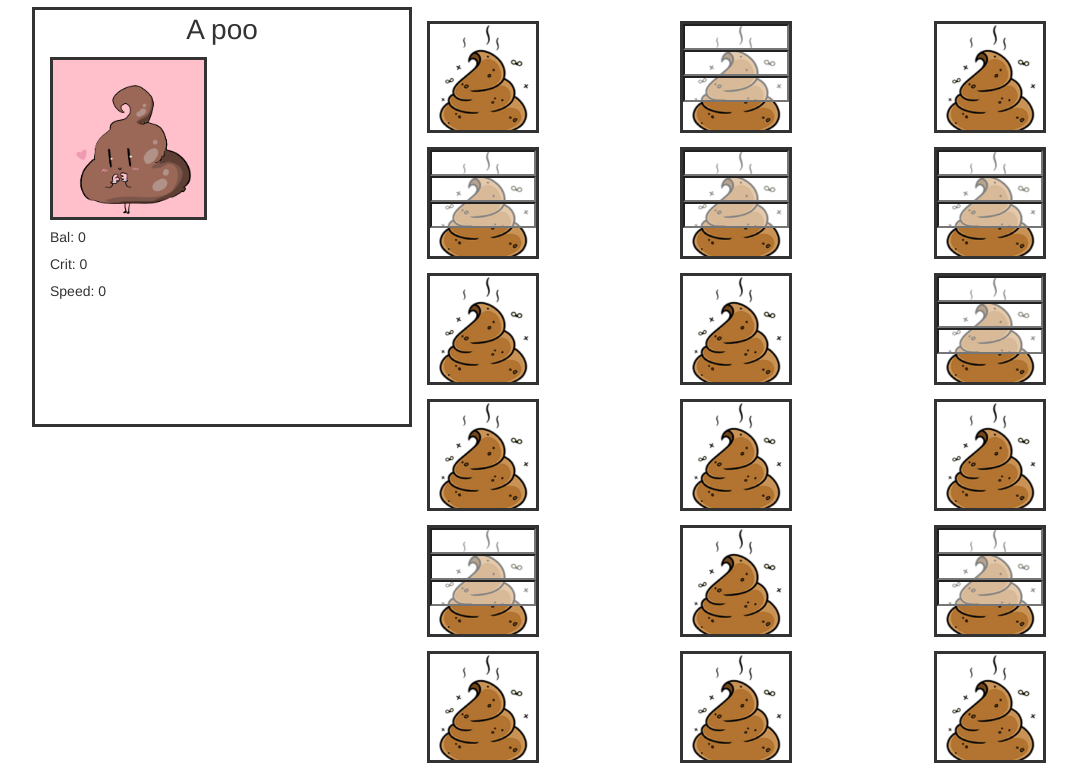
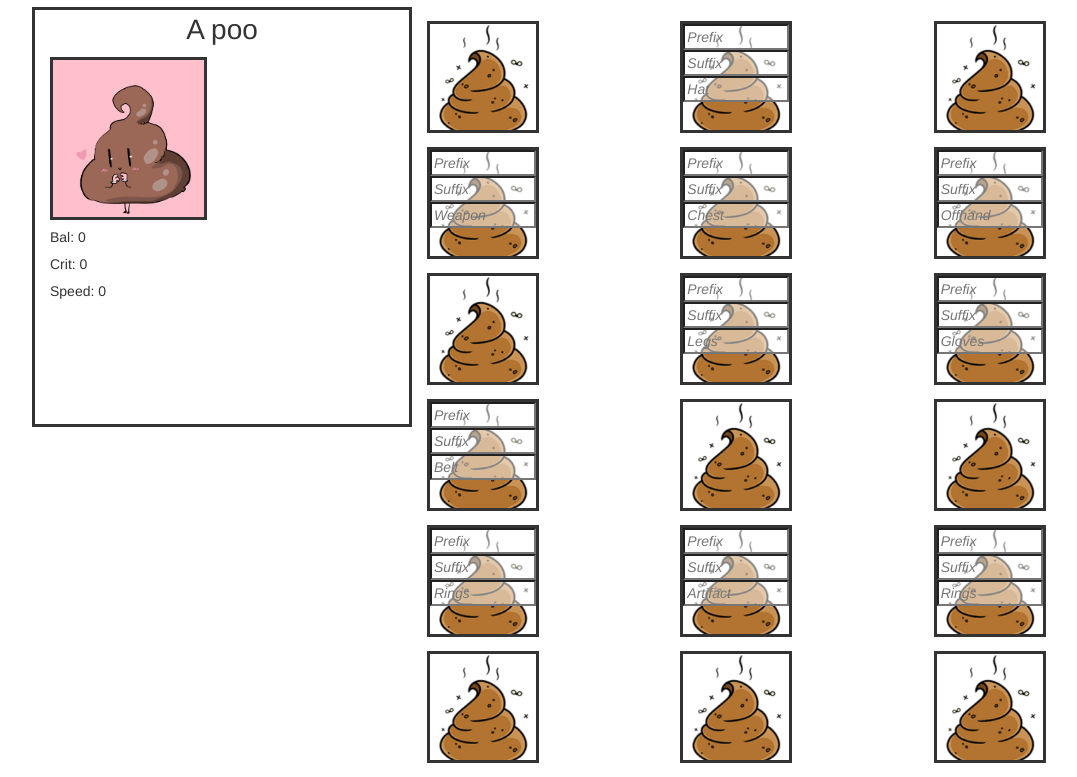
Before and after one commit to jiglei/PooArmory, a plain HTML site: page poo.html in a window 1280 px wide. Shown: the part 63-840 px from the top of the page, without its empty margins (38-1115 px from the left). Drawn offline with Linux system fonts and the light colour scheme.

Commit message:
Add some placeholder poos

```diff
--- a/poo.css
+++ b/poo.css
@@ -9,3 +9,19 @@
 	margin-top:1em;
 	margin-bottom:1em;
 }
+
+::-webkit-input-placeholder {
+   font-style:italic
+}
+
+:-moz-placeholder { /* Firefox 18- */
+   font-style:italic
+}
+
+::-moz-placeholder {  /* Firefox 19+ */
+   font-style:italic
+}
+
+:-ms-input-placeholder {
+   font-style:italic
+}
--- a/poo.js
+++ b/poo.js
@@ -35,6 +35,10 @@ var g_locations =
 
 var all_armor = [
 "hat", "chest", "gloves", "legs", "feet"
+]
+
+var all_acc = [
+	"rings", "earrings", "artifact", "brooch", "necklace", "belt"
 ]
 
 var armor_types = [
@@ -193,6 +197,22 @@ var g_scrolls = [
 	},
 	"prefix":true
 },
+{	"name":"Fast",
+	"locations":all_acc,
+	"stats":{
+		"speed":5,
+		"balance":-8
+	},
+	"prefix":true
+},
+{	"name":"Subdued",
+	"locations":["belt"] ,
+	"stats":{
+		"speed":1,
+		"crit":2
+	},
+	"prefix":true
+}
 ]
 
 function createLookup(arr)
@@ -257,6 +277,25 @@ var g_chests = [
 	}
 ]
 
+var g_legs = [
+	{
+		"name":"Silky poo skirt",
+		"type":"cloth"
+	},
+	{
+		"name":"Light poo skirt",
+		"type":"light"
+	},
+	{
+		"name":"Heavy poo pants",
+		"type":"heavy"
+	},
+	{
+		"name":"Stone poo leg armor",
+		"type":"plate"
+	}
+]
+
 var g_gloves = [
 	{
 		"name":"Silky poo gloves",
@@ -301,6 +340,27 @@ var g_rings = [
 	}
 ]
 
+var g_belts = [
+	{
+		"name":"Belt of Poo"
+	},
+	{
+		"name":"Belt of new Poo",
+		"stats":{
+			"balance":2
+		}
+	}
+]
+
+var g_artifacts  = [
+	{
+		"name":"Poo statue"
+	},
+	{
+		"name":"Greater Poo statue"
+	}
+]
+
 var g_offhands = [
 	{
 		"name":"Shield of Poo",
@@ -318,7 +378,10 @@ var g_items = {
 	"gloves": g_gloves,
 	"rings": g_rings,
 	"offhand": g_offhands,
-	"hat":g_hats
+	"hat":g_hats,
+	"legs": g_legs,
+	"belt": g_belts,
+	"artifact": g_artifacts
 }
 
 var g_lookups = {};
@@ -326,11 +389,16 @@ $.each(g_items, function(k,v){
 	g_lookups[k] = createLookup(v)
 })
 
-function createInputBox()
+function createInputBox(placeholder)
 {
 	var ret= $("<input type='text' />")
 	ret.css("width", "100%")
 	ret.css("background", "rgba(255,255,255,0.5)")
+
+	if(placeholder)
+	{
+		ret.attr("placeholder", placeholder)
+	}
 	return ret
 }
 
@@ -371,6 +439,12 @@ function formatStats(stats)
 		}).join(", ")
 }
 
+function toTitleCase(str) {
+    return str.replace(/(?:^|\s)\w/g, function(match) {
+        return match.toUpperCase();
+    });
+}
+
 function createSquare(id, loc, cb)
 {
 	var target = $("#"+id)
@@ -387,9 +461,9 @@ function createSquare(id, loc, cb)
 		return box
 	}
 
-	var prefix = createInputBox()
-	var suffix = createInputBox()
-	var item = createInputBox()
+	var prefix = createInputBox('Prefix')
+	var suffix = createInputBox('Suffix')
+	var item = createInputBox(toTitleCase(loc))
 
 	var display = $("<div />")
 	display.css("background-color",'white')
@@ -477,7 +551,7 @@ function createSquare(id, loc, cb)
 		"open": openCb(g_scrollLookup),
 		delay: 250,
 		minLength:0,
-		position: {my:"left top", at :"right bottom"},
+		position: {my:"left center", at :"right center"},
 		messages: {
 			noResults: '',
 			results: function() {}
@@ -488,7 +562,7 @@ function createSquare(id, loc, cb)
 
 	suffix.autocomplete({
 		source: scrollSource(false),
-		position: {my:"left top", at :"right bottom"},
+		position: {my:"left center", at :"right center"},
 		change: scrollSet("suffix", suffix),
 		"close": scrollSet("suffix", suffix),
 		"open": openCb(g_scrollLookup),
@@ -527,7 +601,7 @@ function createSquare(id, loc, cb)
 		"change":updateItem,
 		"open": openCb(g_lookups[loc]),
 		minLength:0,
-		position: {my:"left top", at :"right bottom"},
+		position: {my:"left center", at :"right center"},
 		messages: {
 			noResults: '',
 			results: function() {
```
